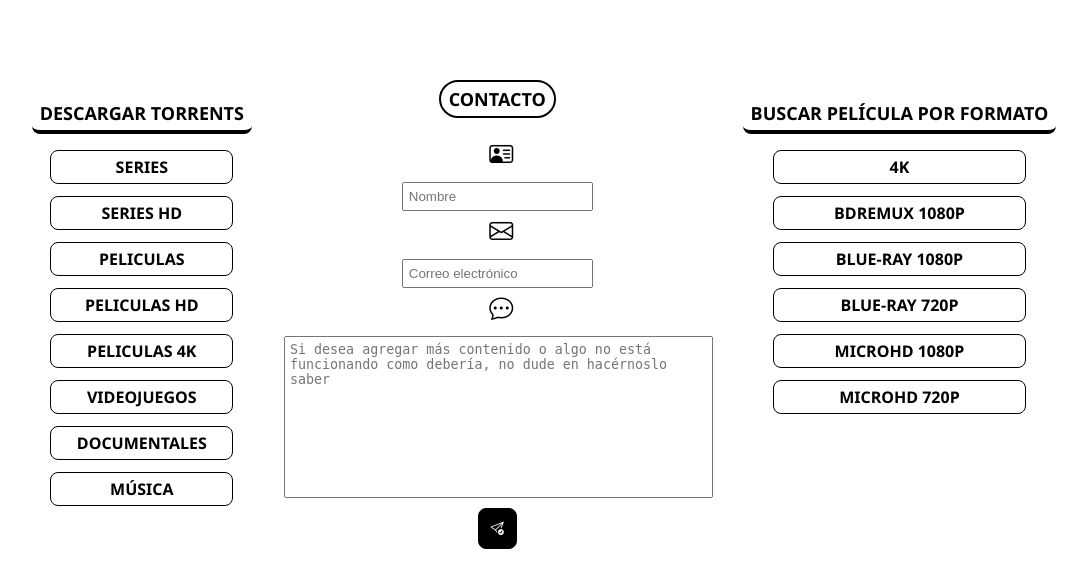
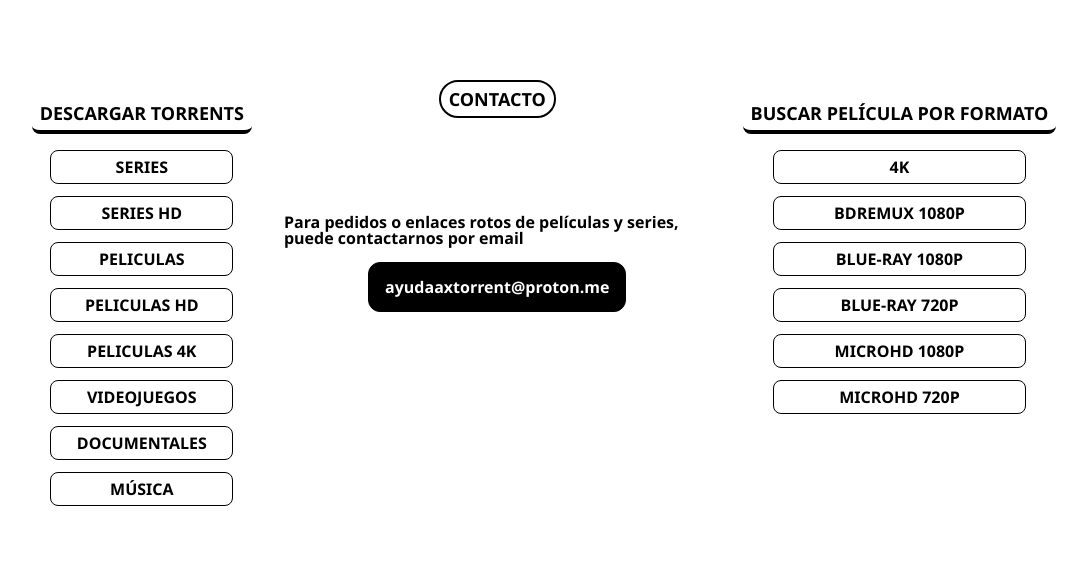
Before and after one commit to ruben2k1/axtorrent, a PHP site: page /contacto.php in a window 1280 px wide. Shown: the part 66-654 px from the top of the page, without its empty margins (96-1183 px from the left). Run offline with PHP 8.4, Linux system fonts and the light colour scheme.

Commit message:
Update files

```diff
--- a/contacto.php
+++ b/contacto.php
@@ -18,35 +18,22 @@
     </script>
 </head>
 <body>
-    <?php
-        require('app/views/partials/header.php');
-    ?>
+    <?php require('app/views/partials/header.php'); ?>
 
     <div class="container">
-        <?php
-            require('app/views/partials/aside-left.php');
-        ?>
+        <?php require('app/views/partials/aside-left.php'); ?>
 
         <main>
             <div class="main-h2">
                 <h2>CONTACTO</h2>
             </div>
-            <div class="main-form">
-                <form action="app/controllers/processContacto.php" method="post">
-                    <label for="nombre"><i class="bi bi-person-vcard"></i></label><br>
-                    <input type="text" name="nombre" class="input-text" maxlength="25" required placeholder="Nombre"><br>
-                    <label for="correo"><i class="bi bi-envelope"></i></label><br>
-                    <input type="email" name="correo" class="input-text" maxlength="50" required placeholder="Correo electrónico"><br>
-                    <label for="mensaje"><i class="bi bi-chat-dots"></i></label><br>
-                    <textarea name="mensaje" class="input-text" cols="50" rows="10" maxlength="500" required placeholder="Si desea agregar más contenido o algo no está funcionando como debería, no dude en hacérnoslo saber"></textarea><br>
-                    <button type="submit"><i class="bi bi-send-check"></i></button>
-                </form>
+            <div class="contact">
+                <p>Para pedidos o enlaces rotos de películas y series, puede contactarnos por email</p>
+                <a href="mailto:ayudaaxtorrent@proton.me">ayudaaxtorrent@proton.me</a>
             </div>
         </main>
 
-        <?php
-            require('app/views/partials/aside-right.php');
-        ?>
+        <?php require('app/views/partials/aside-right.php'); ?>
     </div>
 </body>
 </html>
--- a/public/css/index.css
+++ b/public/css/index.css
@@ -242,42 +242,30 @@ header {
     transition: 200ms;
 }
 
-.main-form {
+.contact {
     display: flex;
-    flex-direction: column;
+    margin-top: 5rem;
     justify-content: center;
+    flex-wrap: wrap;
+    gap: 1rem;
 }
 
-.main-form form {
-    text-align: center;
+.contact p {
+    font-weight: 700;
 }
 
-.main-form label {
-    display: inline-block;
-    margin: .5rem 0 1rem .5rem;
+.contact a {
+    text-decoration: none;
+    font-weight: bold;
+    background-color: black;
+    border: 1px solid black;
+    border-radius: .75rem;
+    color: white;
+    padding: 1rem;
 }
 
-.main-form label i {
-    font-size: 1.5rem;
-}
-
-.input-text, textarea {
-    padding: 5px;
-    resize: none;
-}
-
-.main-form form button {
-    border: 1px solid black;
-    background-color: black;
-    padding: .75rem;
-    border-radius: .5rem;
-    color: white;
-    cursor: pointer;
-    margin-top: .5rem;
-}
-
-.main-form form button:hover {
+.contact a:hover {
     transition: 200ms;
     background-color: white;
-    color: black;
+    color: black
 }
```
